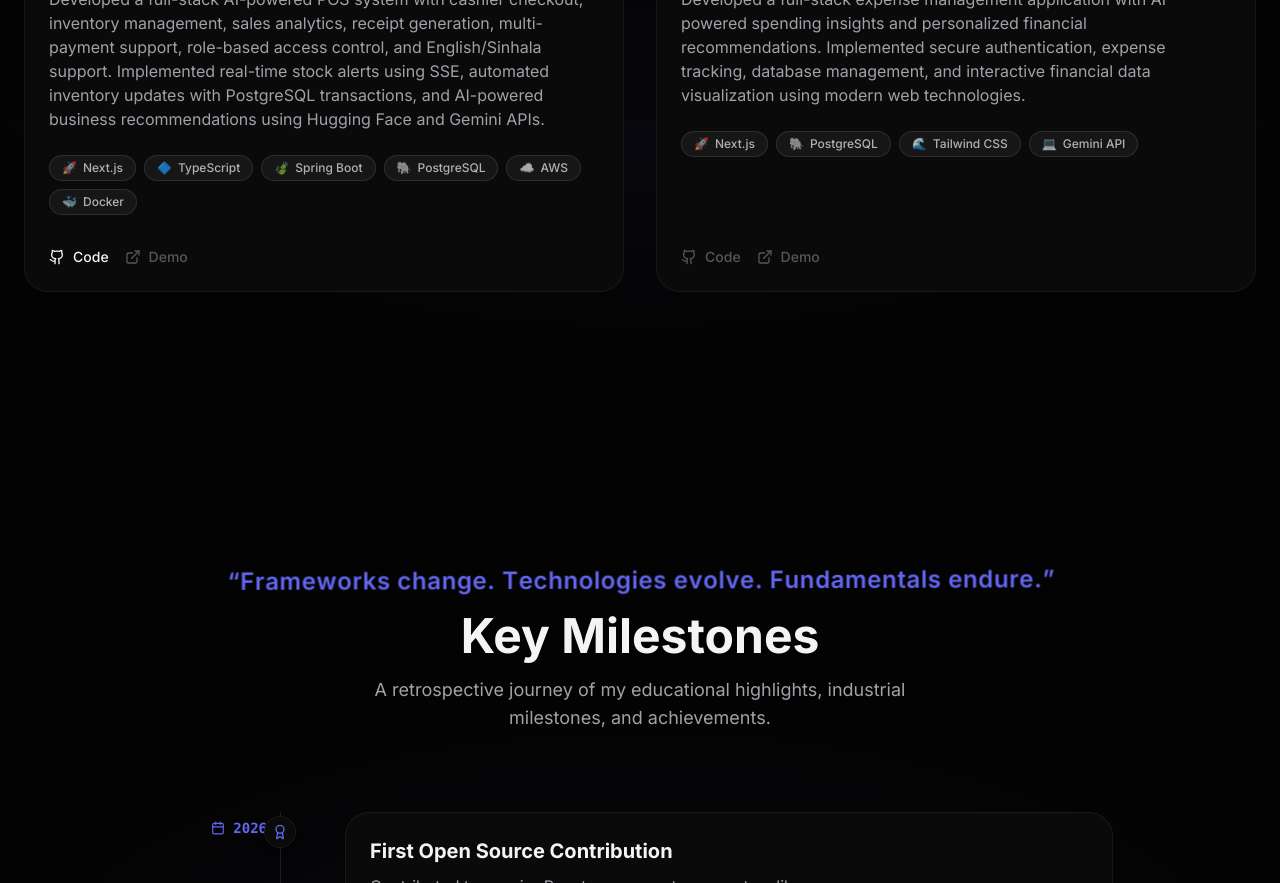
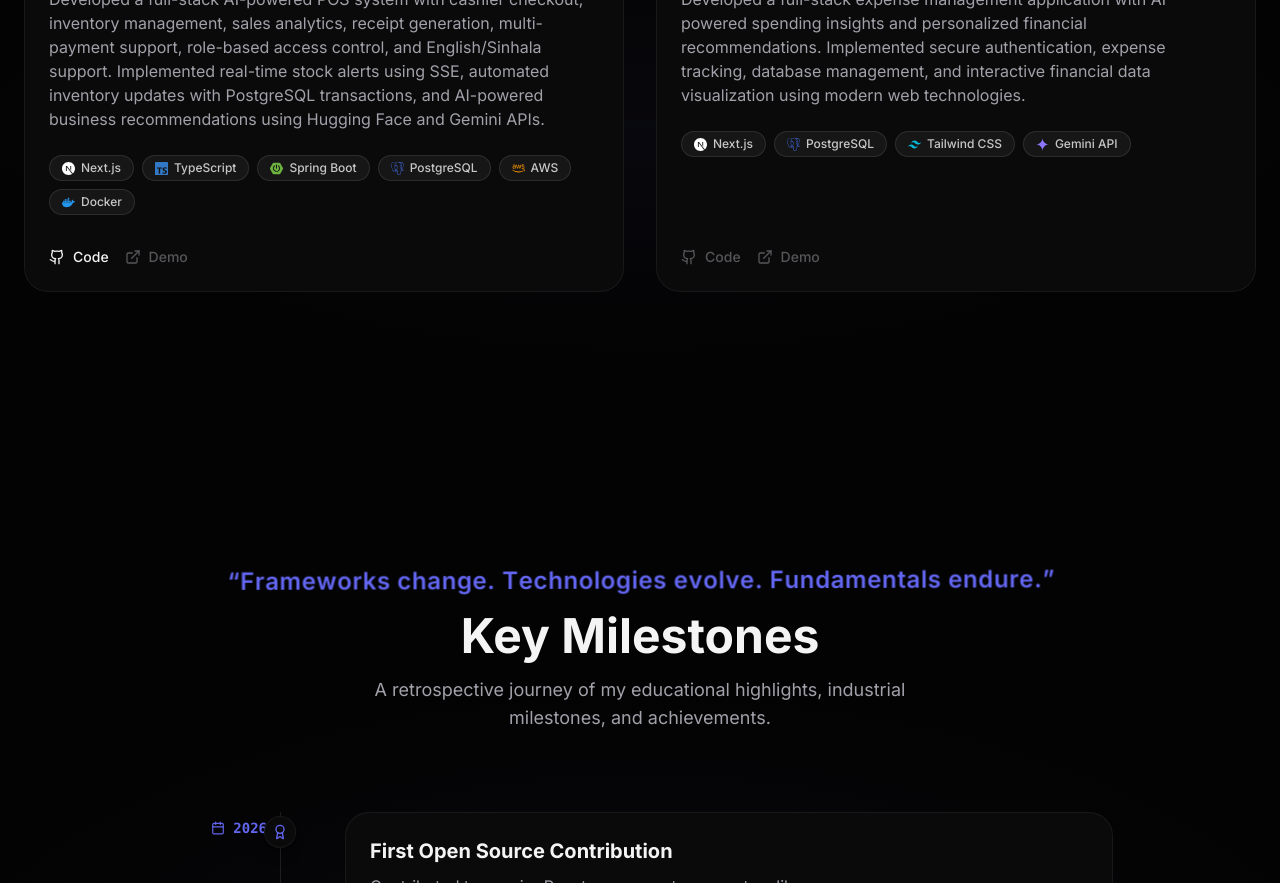
Before and after one commit to KasunBandara921/portfolio, a Next.js app: page / in a window 1280 px wide. Shown: the part 3880-4763 px from the top of the page. Built offline with nearby package versions, Linux system fonts and the light colour scheme.

Commit message:
feat(projects): replace emojis with official technology brand vector icons

```diff
--- a/package.json
+++ b/package.json
@@ -19,6 +19,7 @@
     "react": "19.2.4",
     "react-dom": "19.2.4",
     "react-hook-form": "^7.81.0",
+    "react-icons": "^5.7.0",
     "shadcn": "^4.13.0",
     "tailwind-merge": "^3.6.0",
     "tw-animate-css": "^1.4.0"
--- a/src/components/Projects.tsx
+++ b/src/components/Projects.tsx
@@ -6,6 +6,34 @@ import { Github, ExternalLink, ArrowLeft, ArrowRight, Briefcase } from "lucide-r
 import Image from "next/image";
 
 import portfolioData from "@/data/portfolio.json";
+
+import {
+  SiNextdotjs,
+  SiReact,
+  SiTypescript,
+  SiJavascript,
+  SiSpringboot,
+  SiPostgresql,
+  SiPrisma,
+  SiPython,
+  SiDocker,
+  SiTailwindcss,
+  SiNodedotjs,
+  SiExpress,
+  SiGit,
+  SiGithub,
+  SiFirebase,
+  SiMongodb,
+  SiMysql,
+  SiGooglegemini,
+  SiHuggingface,
+  SiArduino,
+  SiEspressif,
+  SiCplusplus,
+} from "react-icons/si";
+import { FaJava, FaAws } from "react-icons/fa6";
+import { TbApi } from "react-icons/tb";
+import { Gamepad2, Code2 } from "lucide-react";
 
 interface Project {
   title: string;
@@ -16,33 +44,37 @@ interface Project {
   demo?: string;
 }
 
-const techEmojis: Record<string, string> = {
-  "react": "⚛️",
-  "next": "🚀",
-  "typescript": "🔷",
-  "javascript": "🟨",
-  "spring": "🍃",
-  "postgres": "🐘",
-  "prisma": "◬",
-  "java": "☕",
-  "python": "🐍",
-  "docker": "🐳",
-  "aws": "☁️",
-  "tailwind": "🌊",
-  "node": "🟢",
-  "git": "🐙",
-  "firebase": "🔥",
-  "mongodb": "💾"
-};
+function getTechIcon(tech: string): React.ReactNode {
+  const normalized = tech.toLowerCase().trim();
 
-function getTechEmoji(tech: string): string {
-  const normalized = tech.toLowerCase().trim();
-  for (const [key, value] of Object.entries(techEmojis)) {
-    if (normalized.includes(key)) {
-      return value;
-    }
-  }
-  return "💻";
+  if (normalized.includes("next")) return <SiNextdotjs className="text-white" size={13} />;
+  if (normalized.includes("react")) return <SiReact className="text-[#61DAFB]" size={13} />;
+  if (normalized.includes("typescript")) return <SiTypescript className="text-[#3178C6]" size={13} />;
+  if (normalized.includes("javascript")) return <SiJavascript className="text-[#F7DF1E]" size={13} />;
+  if (normalized.includes("spring")) return <SiSpringboot className="text-[#6DB33F]" size={13} />;
+  if (normalized.includes("postgres")) return <SiPostgresql className="text-[#4169E1]" size={13} />;
+  if (normalized.includes("mysql")) return <SiMysql className="text-[#4479A1]" size={13} />;
+  if (normalized.includes("prisma")) return <SiPrisma className="text-white" size={13} />;
+  if (normalized.includes("java")) return <FaJava className="text-[#ED8B00]" size={13} />;
+  if (normalized.includes("python")) return <SiPython className="text-[#3776AB]" size={13} />;
+  if (normalized.includes("docker")) return <SiDocker className="text-[#2496ED]" size={13} />;
+  if (normalized.includes("aws")) return <FaAws className="text-[#FF9900]" size={13} />;
+  if (normalized.includes("tailwind")) return <SiTailwindcss className="text-[#06B6D4]" size={13} />;
+  if (normalized.includes("gemini")) return <SiGooglegemini className="text-[#8E75FF]" size={13} />;
+  if (normalized.includes("hugging")) return <SiHuggingface className="text-[#FFD21E]" size={13} />;
+  if (normalized.includes("github")) return <SiGithub className="text-white" size={13} />;
+  if (normalized.includes("git")) return <SiGit className="text-[#F05032]" size={13} />;
+  if (normalized.includes("node")) return <SiNodedotjs className="text-[#5FA04E]" size={13} />;
+  if (normalized.includes("express")) return <SiExpress className="text-white" size={13} />;
+  if (normalized.includes("firebase")) return <SiFirebase className="text-[#FFCA28]" size={13} />;
+  if (normalized.includes("mongo")) return <SiMongodb className="text-[#47A248]" size={13} />;
+  if (normalized.includes("arduino")) return <SiArduino className="text-[#00878F]" size={13} />;
+  if (normalized.includes("esp8266") || normalized.includes("espressif")) return <SiEspressif className="text-[#E7352C]" size={13} />;
+  if (normalized.includes("c++") || normalized.includes("c/c++")) return <SiCplusplus className="text-[#00599C]" size={13} />;
+  if (normalized.includes("sfml") || normalized.includes("game")) return <Gamepad2 className="text-[#A855F7]" size={13} />;
+  if (normalized.includes("api")) return <TbApi className="text-[#38BDF8]" size={14} />;
+
+  return <Code2 size={13} className="text-[var(--color-primary)]" />;
 }
 
 export default function Projects() {
@@ -185,13 +217,13 @@ export default function Projects() {
 
                 <div className="flex flex-wrap gap-2 mb-8">
                   {project.stack.map((tech) => {
-                    const emoji = getTechEmoji(tech);
+                    const icon = getTechIcon(tech);
                     return (
                       <span
                         key={tech}
-                        className="inline-flex items-center gap-1.5 px-3 py-1 text-xs font-medium rounded-full bg-white/5 text-[var(--color-foreground)]/70 border border-white/10 hover:bg-white/10 hover:text-[var(--color-foreground)] transition-all duration-300"
+                        className="inline-flex items-center gap-1.5 px-3 py-1 text-xs font-medium rounded-full bg-white/5 text-[var(--color-foreground)]/80 border border-white/10 hover:bg-white/10 hover:text-[var(--color-foreground)] hover:border-white/20 transition-all duration-300"
                       >
-                        <span>{emoji}</span>
+                        <span className="shrink-0 flex items-center justify-center">{icon}</span>
                         <span>{tech}</span>
                       </span>
                     );
```
Also changed, not shown: 1 other file (tests, documents, lock files or other folders).
